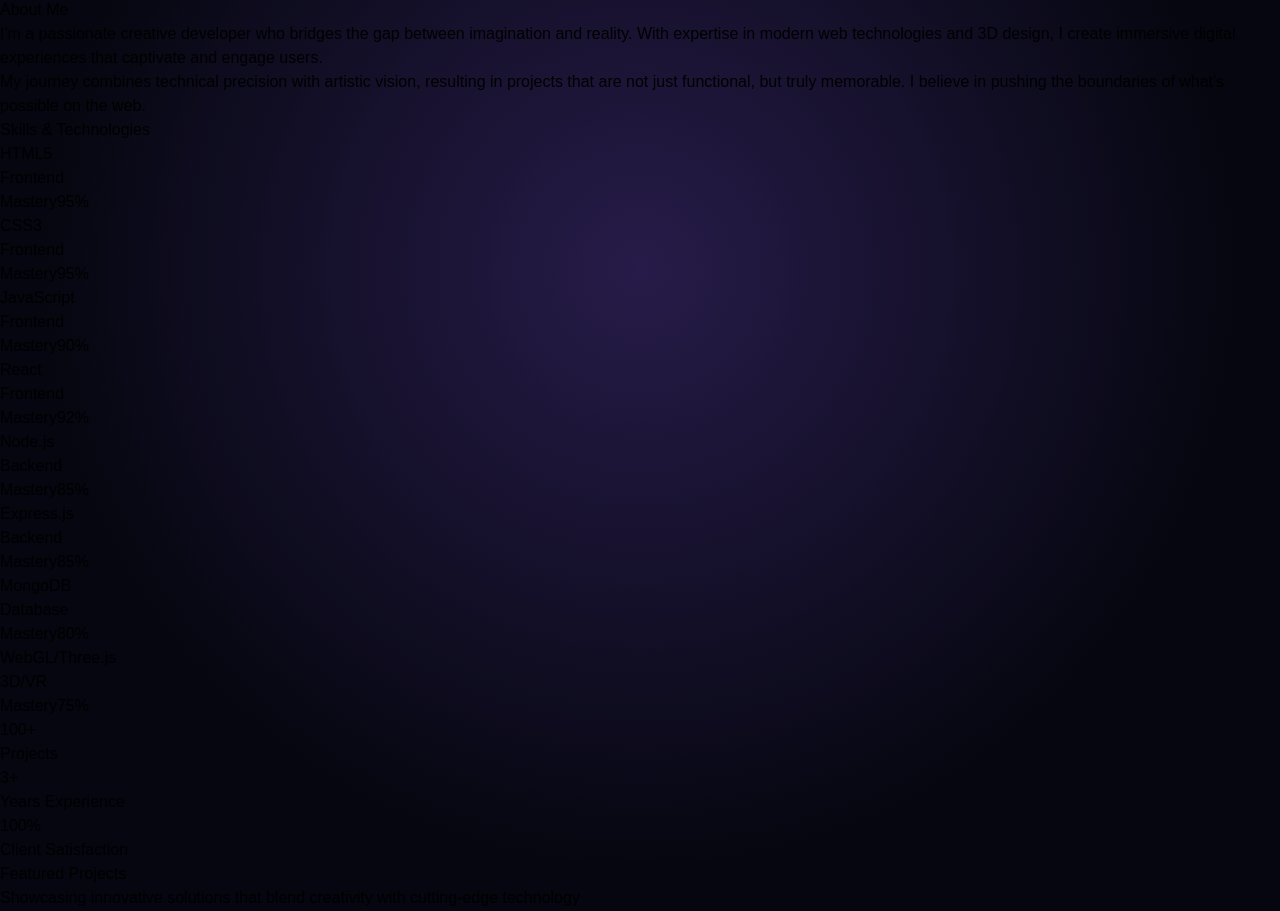
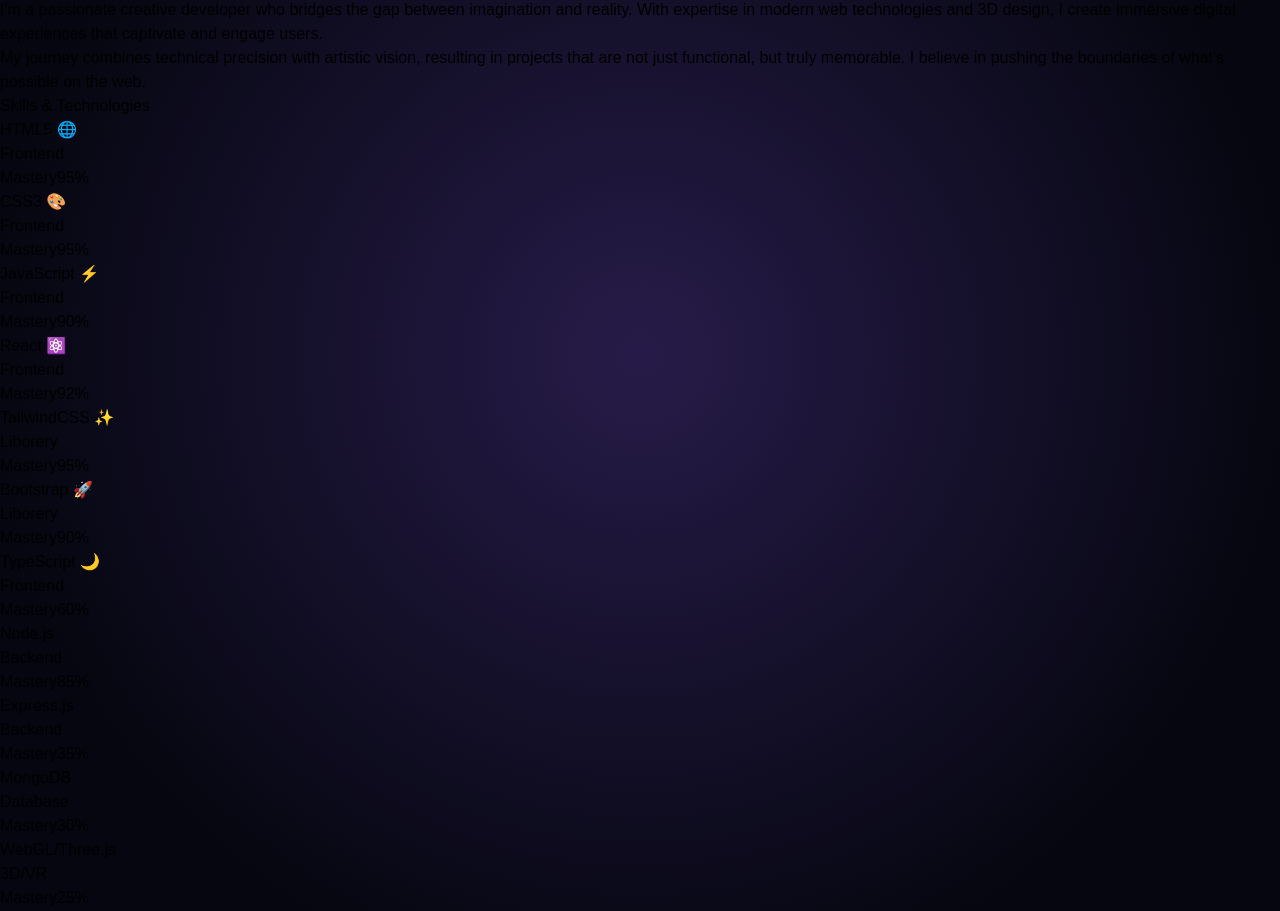
Before and after one commit to hurayracodes/abuhurayra, a React (Vite) app: page / in a window 1280 px wide. Shown: the part 1874-2785 px from the top of the page. Built offline with nearby package versions, Linux system fonts and the light colour scheme.

Commit message:
Changing in components

```diff
--- a/src/ui/Hero.jsx
+++ b/src/ui/Hero.jsx
@@ -47,7 +47,7 @@ function Hero() {
             </p>
 
             {/* Chat Bubble */}
-            <div className="bg-gradient-to-br from-[#18183bbe] to-[#241238] border border-blue-500/40 hover:shadow-[0_0_20px_rgba(59,130,246,0.6)] transform transition duration-500 p-6 rounded-3xl animate-float-bounce relative">
+            <div className="bg-gradient-to-br from-[#191932be] to-[#370b6a80] border border-blue-500/40 hover:shadow-[0_0_20px_rgba(59,130,246,0.6)] transform transition duration-500 p-6 rounded-3xl animate-float-bounce relative">
               <div className="flex items-start gap-4">
                 <div className="w-12 h-12 rounded-full bg-blue-500/20 flex items-center justify-center">
                   <Bot className="w-6 h-6 text-blue-400" />
@@ -59,7 +59,8 @@ function Hero() {
 
                   <button className="transform hover:scale-105 flex transition text-white border border-gray-500 rounded-lg px-8 py-3">
                     Scroll to explore more
-                    <Sparkles className="ml-2 w-4 h-4" />
+                    {/* <Sparkles className="ml-2 w-4 h-4" /> */}
+                    <span>✨</span>
                   </button>
                 </div>
               </div>
--- a/src/ui/info.jsx
+++ b/src/ui/info.jsx
@@ -1,18 +1,50 @@
 import React from "react";
 
 const skills = [
-  { name: 'HTML5', level: 95, color: 'text-cyan-500', category: 'Frontend' },
-  { name: 'CSS3', level: 95, color: 'text-teal-400', category: 'Frontend' },
-  { name: 'JavaScript', level: 90, color: 'text-cyan-400', category: 'Frontend' },
-  { name: 'React', level: 92, color: 'text-cyan-400', category: 'Frontend' },
-  { name: 'Node.js', level: 85, color: 'text-teal-400', category: 'Backend' },
-  { name: 'Express.js', level: 85, color: 'text-cyan-500', category: 'Backend' },
-  { name: 'MongoDB', level: 80, color: 'text-accent-500', category: 'Database' },
-  { name: 'WebGL/Three.js', level: 75, color: 'text-cyan-400', category: '3D/VR' },
+  { name: "HTML5 🌐", level: 95, color: "text-cyan-400", category: "Frontend" },
+  { name: "CSS3 🎨", level: 95, color: "text-cyan-400", category: "Frontend" },
+  {
+    name: "JavaScript ⚡",
+    level: 90,
+    color: "text-cyan-400",
+    category: "Frontend",
+  },
+  { name: "React ⚛️", level: 92, color: "text-cyan-400", category: "Frontend" },
+  {
+    name: "TailwindCSS ✨",
+    level: 95,
+    color: "text-cyan-400",
+    category: "Liborery",
+  },
+  {
+    name: "Bootstrap 🚀",
+    level: 90,
+    color: "text-cyan-400",
+    category: "Liborery",
+  },
+  {
+    name: "TypeScript 🌙",
+    level: 60,
+    color: "text-cyan-400",
+    category: "Frontend",
+  },
+  { name: "Node.js ", level: 85, color: "text-cyan-400", category: "Backend" },
+  {
+    name: "Express.js",
+    level: 35,
+    color: "text-cyan-400",
+    category: "Backend",
+  },
+  { name: "MongoDB", level: 30, color: "text-cyan-400", category: "Database" },
+  {
+    name: "WebGL/Three.js",
+    level: 25,
+    color: "text-cyan-400",
+    category: "3D/VR",
+  },
 ];
 
 function Info() {
-
   return (
     <section id="about" className="py-24 px-4 sm:px-6 relative overflow-hidden">
       {/* 🌟 Static Stars Background */}
@@ -92,12 +124,13 @@ function Info() {
               {skills.map((skill, index) => (
                 <div
                   key={skill.name}
-        className="relative group p-6 rounded-2xl border border-white/10 backdrop-blur-xl bg-white/5 hover:bg-white/10 transition-all duration-300 hover:scale-105 cursor-pointer overflow-hidden"
+                  className="relative group p-6 rounded-2xl bg-gradient-to-br from-[#290b3a43] to-[#38136233] border border-blue-500/40 hover:shadow-[0_0_20px_rgba(59,130,246,0.6)] transform duration-500 transition-all hover:scale-105 cursor-pointer overflow-hidden"
                   style={{ animationDelay: `${index * 0.05}s` }}
                 >
                   {/* Glow effect */}
                   <div className="absolute inset-0 opacity-0 group-hover:opacity-100 transition duration-300">
-          <div className="absolute inset-0 blur-xl opacity-25"
+                    <div
+                      className="absolute inset-0 blur-xl opacity-25"
                       style={{ backgroundColor: `rgba(255,255,255,0.25)` }}
                     ></div>
                   </div>
@@ -116,11 +149,16 @@ function Info() {
                   <div className="space-y-2 relative z-10">
                     <div className="flex justify-between text-sm text-white/70">
                       <span>Mastery</span>
-            <span className={`${skill.color} font-semibold`}>{skill.level}%</span>
+                      <span className={`${skill.color} font-semibold`}>
+                        {skill.level}%
+                      </span>
                     </div>
                     <div className="h-2 rounded-full bg-white/20 overflow-hidden">
                       <div
-              className={`h-full rounded-full transition-all duration-700 ${skill.color.replace("text", "bg")}`}
+                        className={`h-full rounded-full transition-all duration-700 ${skill.color.replace(
+                          "text",
+                          "bg"
+                        )}`}
                         style={{ width: `${skill.level}%` }}
                       ></div>
                     </div>
```
Lines whose indentation alone changed are shown as unchanged.
